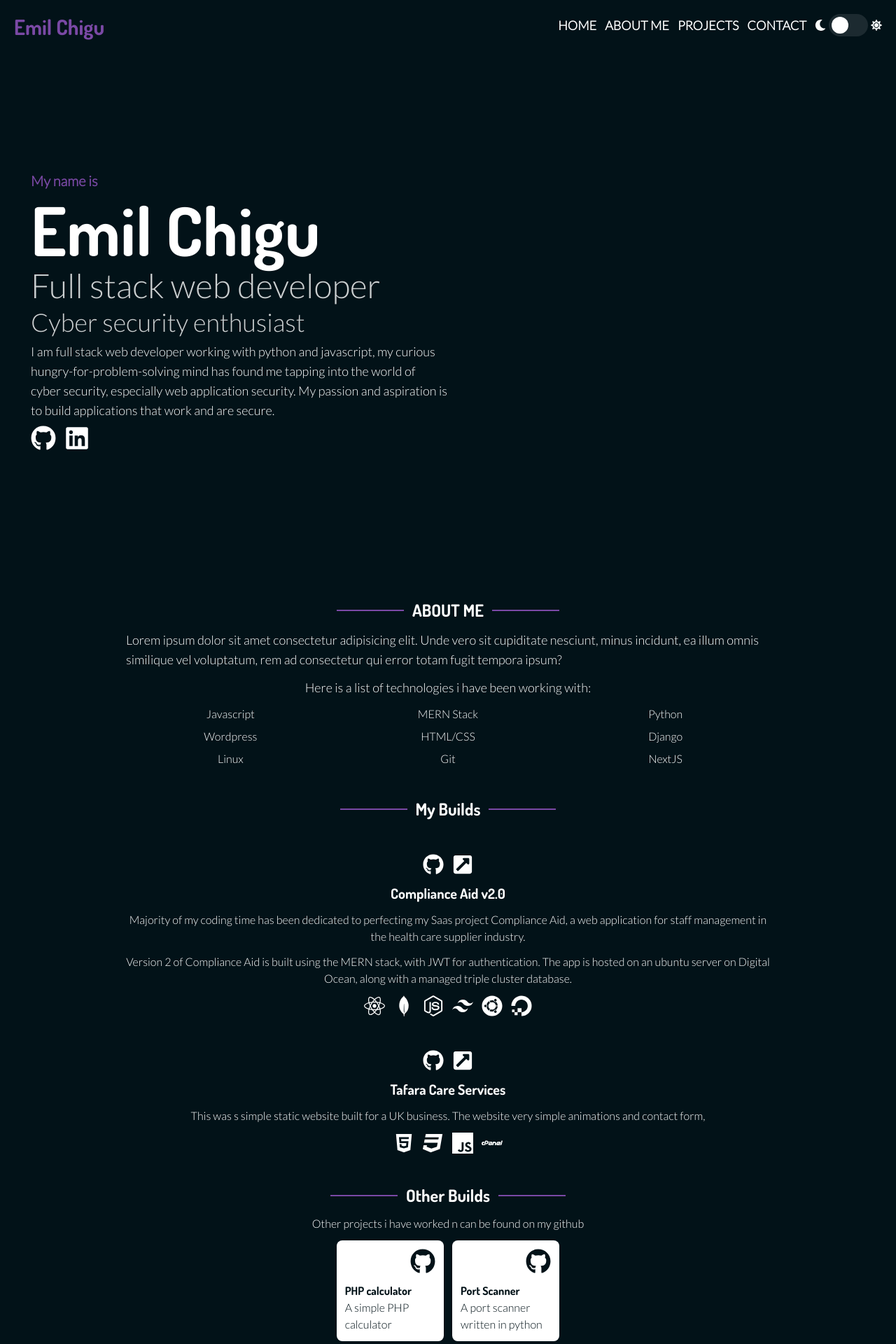
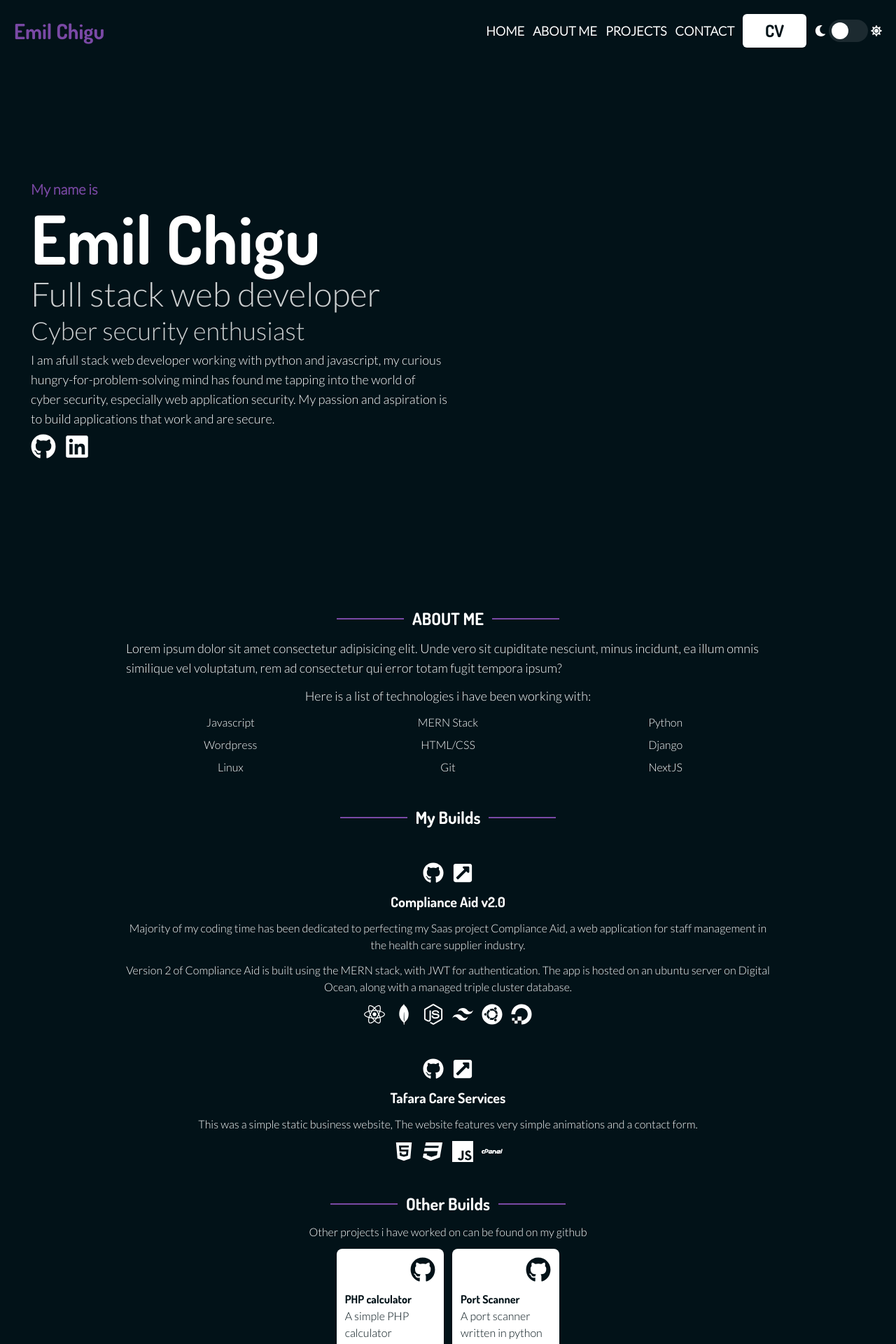
Before and after one commit to EmilChigu/portfolio, a Next.js app: page / in a window 1280 px wide. Shown: the top 1920 px of the page at 70% size. Built offline with nearby package versions, Linux system fonts and the light colour scheme.

Commit message:
spelling and grammar check

```diff
--- a/pages/components/MyProjects.jsx
+++ b/pages/components/MyProjects.jsx
@@ -85,8 +85,8 @@ function MyProjects({ light }) {
 					<div className="space-y-3">
 						<h2 className="font-semibold text-xl">Tafara Care Services</h2>
 						<p>
-							This was s simple static website built for a UK business. The website very simple animations
-							and contact form,
+							This was a simple static business website, The website features very simple animations and a
+							contact form.
 						</p>
 					</div>
 				</div>
--- a/pages/components/NavBar.jsx
+++ b/pages/components/NavBar.jsx
@@ -16,7 +16,9 @@ function NavBar({ lightMode, setLightMode }) {
 				)
 			}
 		>
-			<h1 className="py-5  px-5 font-semibold text-3xl items-center flex w-full text-primary">Emil Chigu</h1>
+			<h1 className="py-5  px-5 font-semibold text-3xl items-center flex w-full sm:w-1/4 text-primary">
+				Emil Chigu
+			</h1>
 			<div className="sm:hidden  py-5  px-5 flex space-x-3 items-center">
 				<DayNightToggle lightMode={lightMode} setLightMode={setLightMode} />
 				<div className="space-y-2" onClick={() => setOpen(!open)}>
@@ -28,32 +30,43 @@ function NavBar({ lightMode, setLightMode }) {
 			<div className="hidden md:block w-full">
 				<div className=" py-5  px-5 flex space-x-3 items-center justify-end">
 					<div className="flex  space-x-3 ">
-						<div className="font-semibold">
+						<div className="font-semibold flex items-center">
 							<Link href="#home">
 								<div className="cursor-pointer">
 									<p className="text-lg">HOME</p>
 								</div>
 							</Link>
 						</div>
-						<div className="font-semibold">
+						<div className="font-semibold flex items-center">
 							<Link href="#about">
 								<div className="cursor-pointer">
 									<p className="text-lg">ABOUT ME</p>
 								</div>
 							</Link>
 						</div>
-						<div className="font-semibold">
+						<div className="font-semibold flex items-center">
 							<Link href="#builds">
 								<div className="cursor-pointer">
 									<p className="text-lg">PROJECTS</p>
 								</div>
 							</Link>
 						</div>
-						<div className="font-semibold">
+						<div className="font-semibold flex items-center">
 							<Link href="#contact">
 								<div className="cursor-pointer">
 									<p className="text-lg">CONTACT</p>
 								</div>
+							</Link>
+						</div>
+						<div className="font-semibold">
+							<Link href="#contact">
+								<button
+									className={`${lightMode
+										? 'bg-dark text-white'
+										: 'bg-white text-dark'} px-8 py-2 rounded-md text-2xl `}
+								>
+									<h1 className="">CV</h1>
+								</button>
 							</Link>
 						</div>
 					</div>
@@ -111,8 +124,17 @@ function NavBar({ lightMode, setLightMode }) {
 							</div>
 						</Link>
 					</div>
-
-					<div>CV</div>
+					<div className="font-bold flex justify-center ">
+						<Link href="/#contact">
+							<button
+								className={`${lightMode
+									? 'bg-dark text-white'
+									: 'bg-white text-dark'} px-4 py-3 rounded-md text-2xl w-1/2`}
+							>
+								<h1 className="">CV</h1>
+							</button>
+						</Link>
+					</div>
 				</div>
 			</div>
 		</nav>
--- a/pages/components/OtherProjects.jsx
+++ b/pages/components/OtherProjects.jsx
@@ -11,7 +11,7 @@ function OtherProjects({ light }) {
 			>
 				<TitleComponent title={'Other Builds'} light={light} />
 				<div className="space-y-3">
-					<p className="text-center">Other projects i have worked n can be found on my github</p>
+					<p className="text-center">Other projects i have worked on can be found on my github</p>
 					<div className="flex sm:justify-center space-x-3">
 						<div
 							className={`${light
--- a/pages/index.jsx
+++ b/pages/index.jsx
@@ -35,7 +35,7 @@ export default function Home() {
 						Cyber security enthusiast
 					</p>
 					<p className={`${light ? 'text-dark' : 'text-white'}  text-lg sm:w-1/2`}>
-						I am <span>full stack web developer</span> working with python and javascript, my curious
+						I am a<span>full stack web developer</span> working with python and javascript, my curious
 						hungry-for-problem-solving mind has found me tapping into the world of cyber security,
 						especially web application security. My passion and aspiration is to build applications that
 						work and are secure.
--- a/styles/globals.css
+++ b/styles/globals.css
@@ -47,7 +47,3 @@ input:checked ~ .dot {
 html {
 	scroll-behavior: smooth;
 }
-
-.background-image {
-	background-image: url();
-}
```
